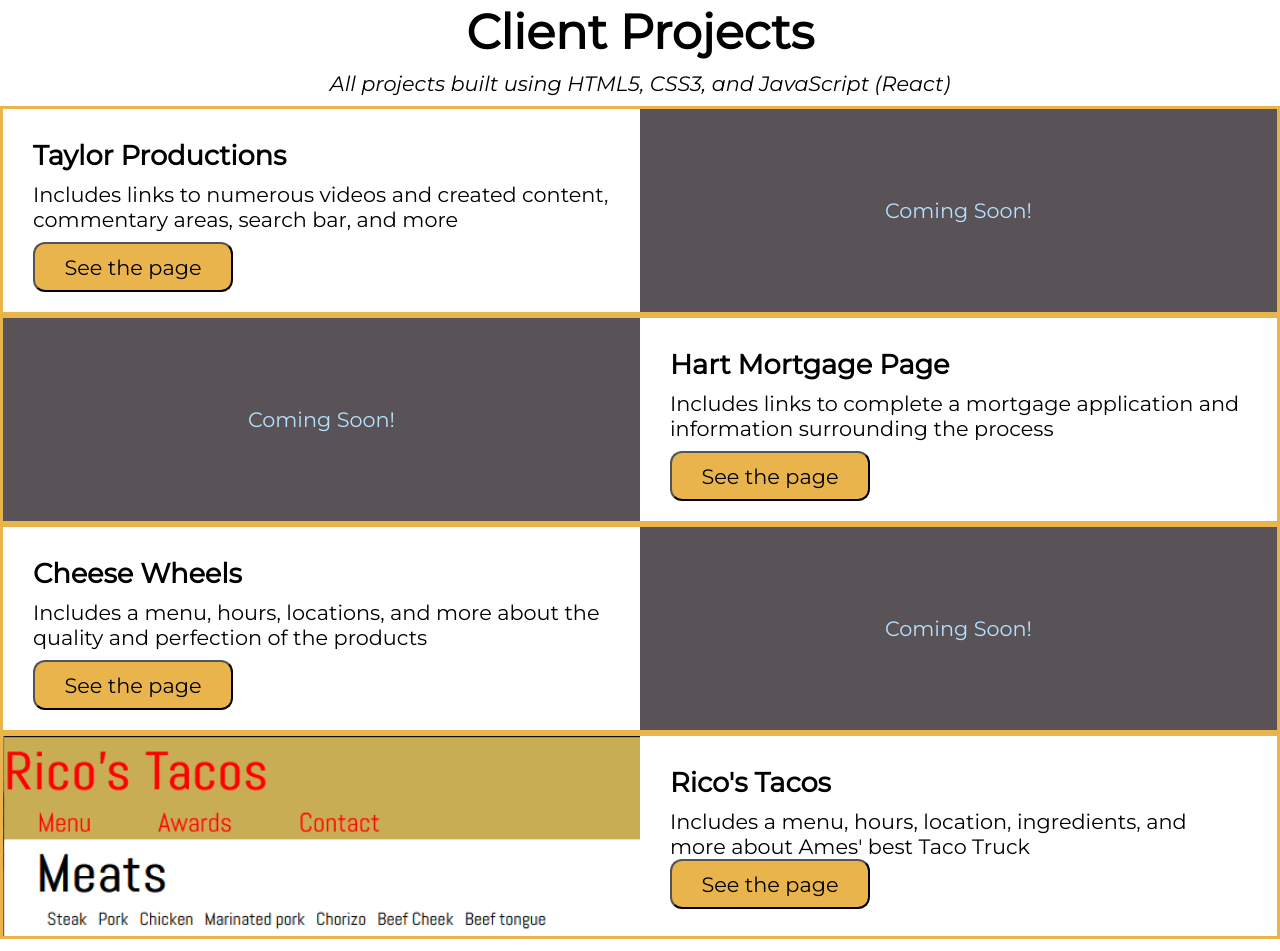
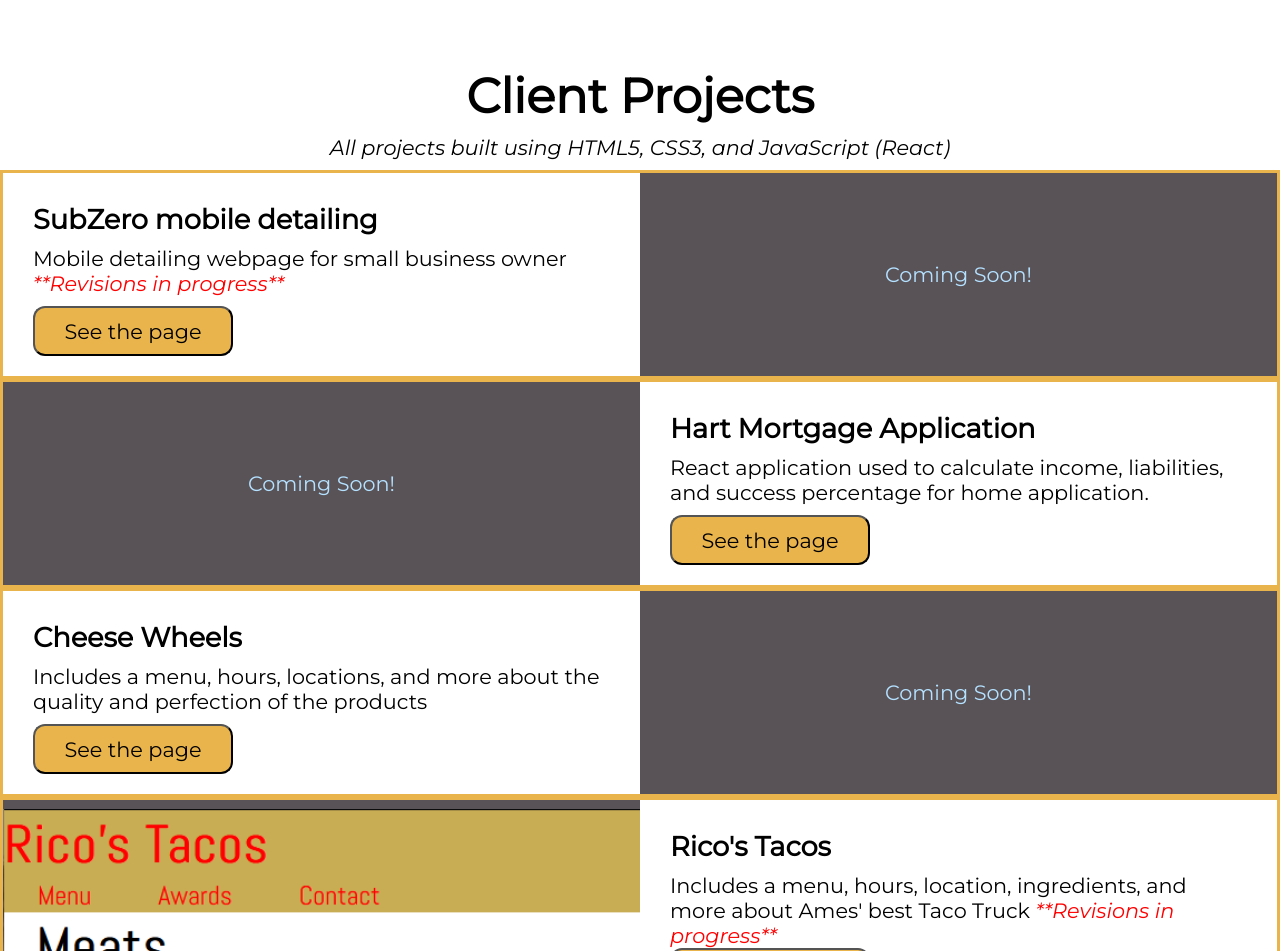
Before and after one commit to jschoff155/Jacob_Schoff_Portfolio_Page, a plain HTML site: page index.html in a window 1280 px wide. Shown: the part 1557-2508 px from the top of the page. Drawn offline with Linux system fonts and the light colour scheme.

Commit message:
Removed unnecessary projects. Added revised projects

```diff
--- a/Portfolio.js
+++ b/Portfolio.js
@@ -27,8 +27,11 @@ function closeCompetencies() {
     document.getElementById("educloseButton").style.display="none";
 }
 function gotoRicos(){
-        location.href= "https://ricostacos.netlify.app/";
-    }
+    location.href= "https://ricostacos.netlify.app/";
+}
 function gotoCheeseWheels(){
     location.href= "https://cheesewheelsbeta.netlify.app/";
 }
+function gotoSubZero(){
+    location.href= "https://subzerodetailing.netlify.app/";
+}
--- a/index.html
+++ b/index.html
@@ -36,6 +36,9 @@
         </ul>
     </div>
     <div id="homeArea">
+        <div id="aboutMeArea">
+            <img id="aboutMePhoto" src="Assets/profile photo stand in.jpg" alt="Jacob_Schoff_Headshot">
+        </div>
         <div id="homeArea_text">
             <h1>Hello, My Name Is Jake</h1>
         </div>
@@ -71,10 +74,10 @@
         <div id="desktopView">
             <div class="projectrow">
                 <div class="projectCard" id="taylorProductions">
-                    <h2 class="projectTitle">Taylor Productions</h2>
-                    <p class="projectText">Includes links to numerous videos and created content, commentary areas, search bar, and more</p>
+                    <h2 class="projectTitle">SubZero mobile detailing</h2>
+                    <p class="projectText">Mobile detailing webpage for small business owner <em style="color:red">**Revisions in progress**</em></p>
                     <div class="projectButtonArea">
-                        <button class="projectRowButton">See the page</button>
+                        <button class="projectRowButton" onclick="gotoSubZero()">See the page</button>
                     </div>
                 </div>
                 <div class="projectScreenshot"><p>Coming Soon!</p></div>
@@ -82,8 +85,8 @@
             <div class="projectrow">
                 <div class="projectScreenshot"><p>Coming Soon!</p></div>
                 <div class="projectCard" id="hartMortgage">
-                    <h2 class="projectTitle">Hart Mortgage Page</h2>
-                    <p class="projectText">Includes links to complete a mortgage application and information surrounding the process </p>
+                    <h2 class="projectTitle">Hart Mortgage Application</h2>
+                    <p class="projectText">React application used to calculate income, liabilities, and success percentage for home application. </p>
                     <div class="projectButtonArea">
                         <button class="projectRowButton">See the page</button>
                     </div>
@@ -103,7 +106,7 @@
                 <div class="projectScreenshot"><img src="Assets/RicosTacosHeader.png"></div>
                 <div class="projectCard" id="ricosTacos">
                     <h2 class="projectTitle">Rico's Tacos</h2>
-                    <p>Includes a menu, hours, location, ingredients, and more about Ames' best Taco Truck</p>
+                    <p>Includes a menu, hours, location, ingredients, and more about Ames' best Taco Truck <em style="color:red">**Revisions in progress**</em></p>
                     <div class="projectButtonArea">
                         <button id="ricosButton" class="projectRowButton" onclick="gotoRicos()">See the page</button>
                     </div>
@@ -152,9 +155,6 @@
                 <div class="projectScreenshot"><img src="Assets/RicosTacosHeader.png"></div>
             </div>
         </div>
-    </div>
-    <div id="aboutMeArea">
-            <img id="aboutMePhoto" src="Assets/profile photo stand in.jpg" alt="Jacob_Schoff_Headshot">
     </div>
     <div id="aboutMeText">
         <h1>About Me</h1>
```
